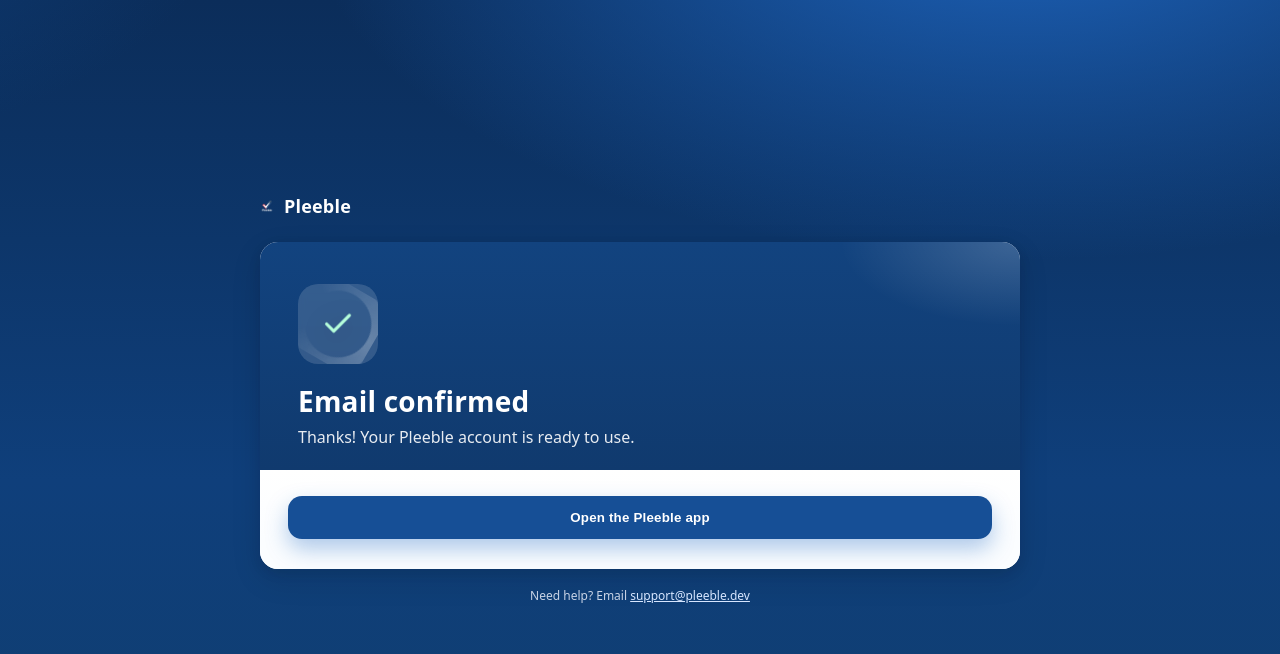
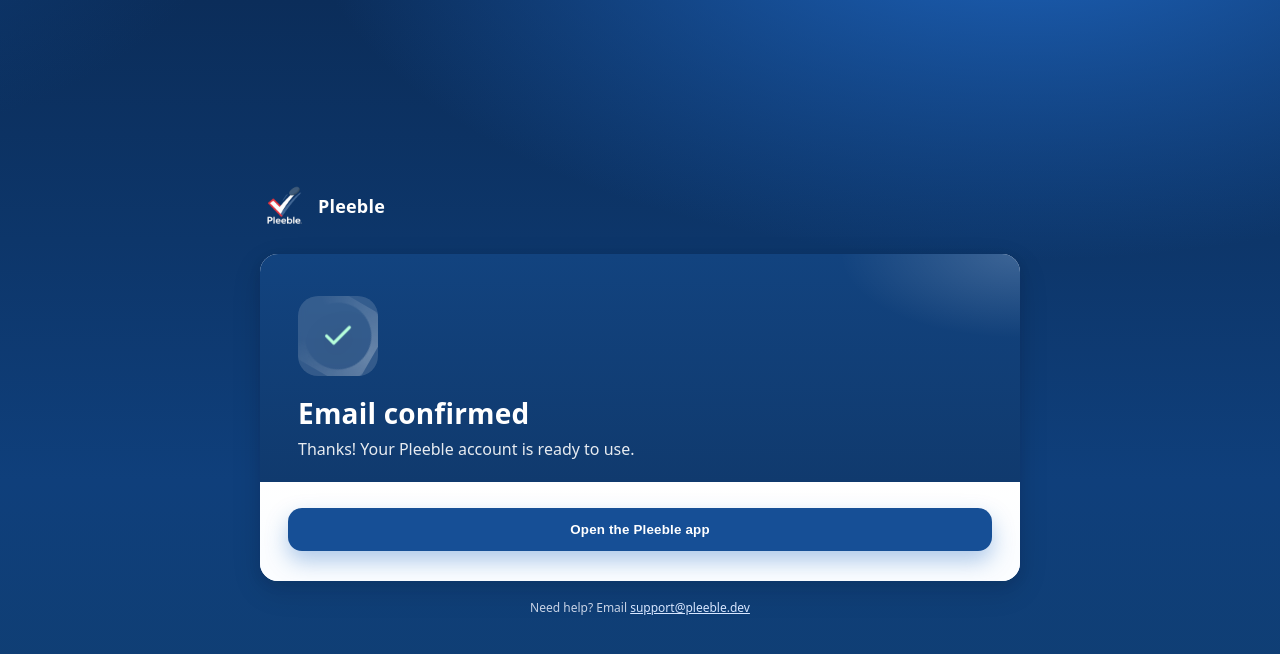
Before and after one commit to derekrath/pleeble-confirm, a plain HTML site: page index.html in a window 1280 px wide. Drawn offline with Linux system fonts and the light colour scheme.

Commit message:
Update index.html

```diff
--- a/index.html
+++ b/index.html
@@ -68,8 +68,8 @@
     .footer{text-align:center;color:#c8d3e6;margin-top:18px;font-size:12px}
     .kbd{font-family:ui-monospace,SFMono-Regular,Menlo,Consolas,monospace;font-size:12px;padding:2px 6px;border-radius:6px;background:#f4f7fb;border:1px solid #dfe7f3;color:#394a6b}
     .logo-img {
-      width: 14px;
-      height: 14px;
+      width: 48px;
+      height: 48px;
     }
   </style>
 </head>
```
